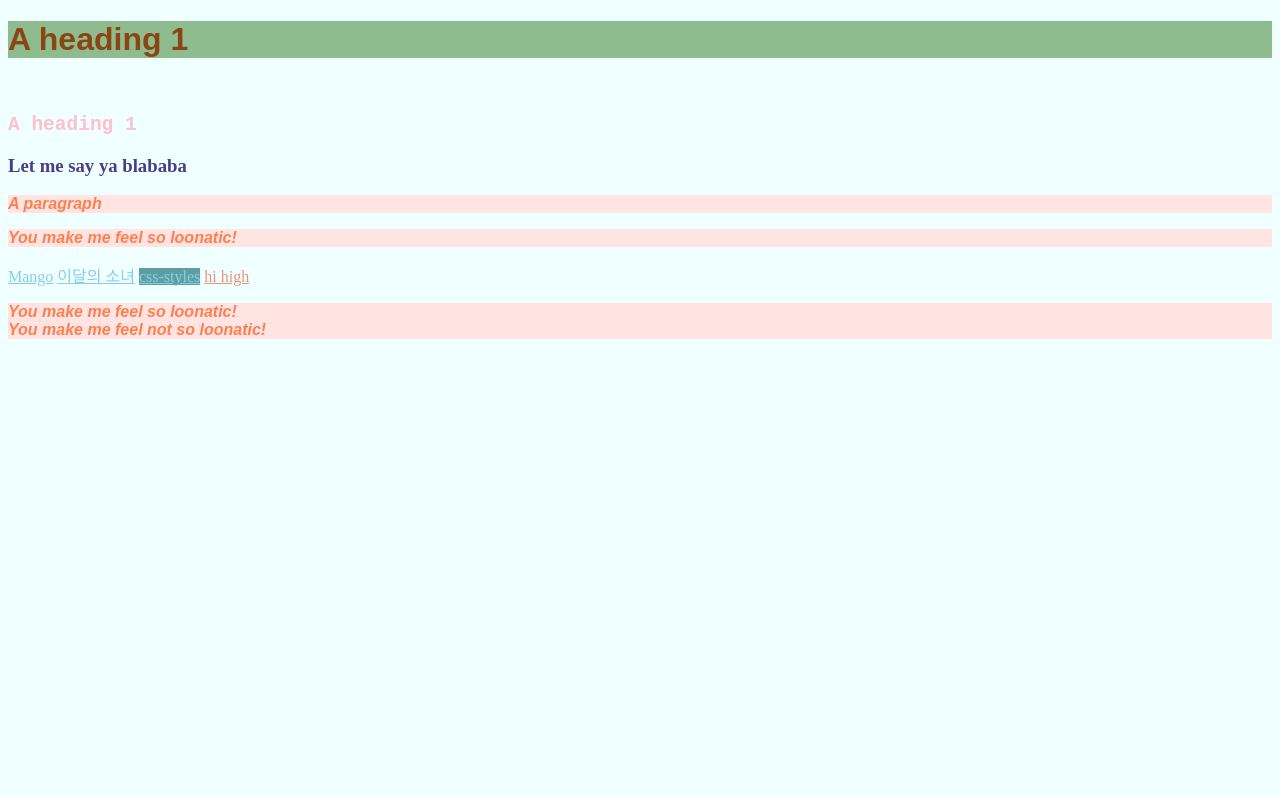
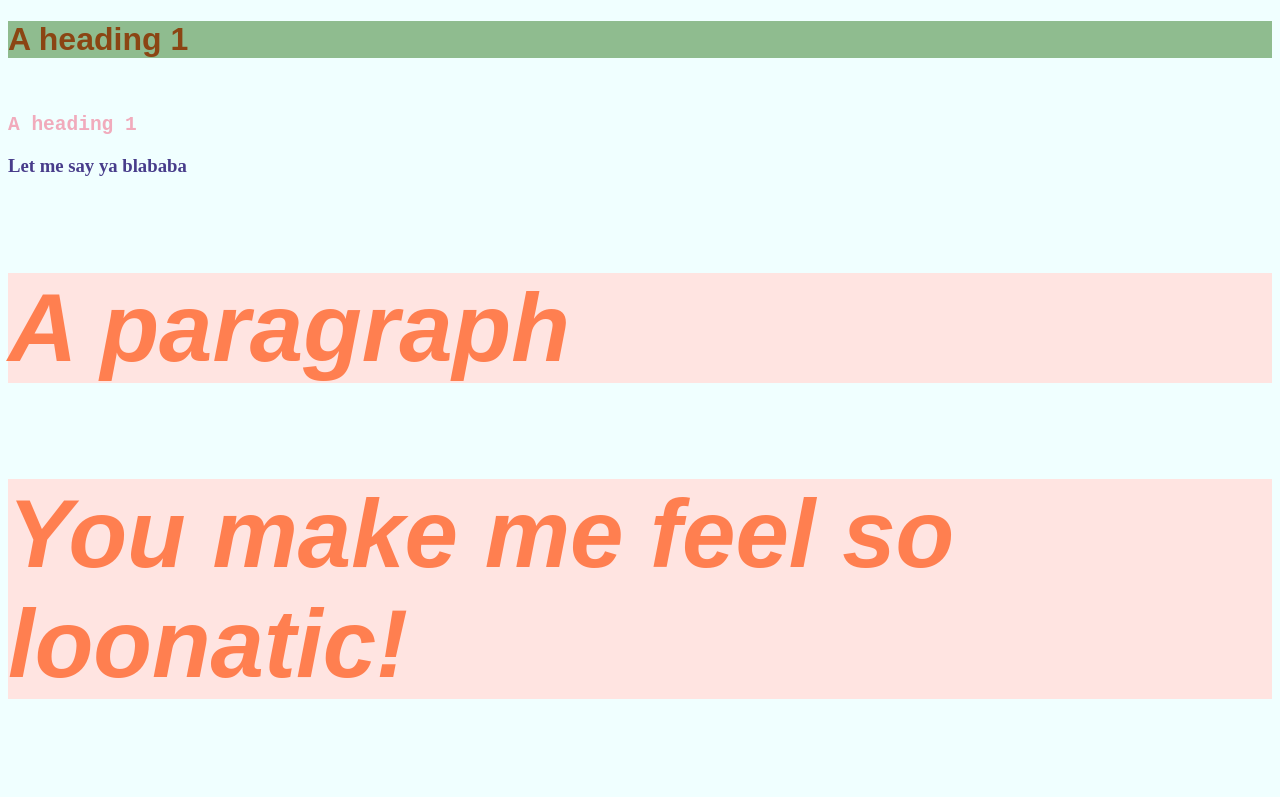
Before and after one commit to loonatheworld12/assignment1, a plain HTML site: page index.html in a window 1280 px wide. Shown: the top 797 px of the page. Drawn offline with Linux system fonts and the light colour scheme.

Commit message:
Initial commit

```diff
--- a/css/styles.css
+++ b/css/styles.css
@@ -26,7 +26,8 @@ h1 {
 }
 
 p {
-    color: steelblue;
+    color: #75bcab;
+    font-size: 72pt;
     background-color: mistyrose
 }
 
--- a/index.html
+++ b/index.html
@@ -15,14 +15,14 @@
         }
 
         a{
-            color:skyblue
+            color:#4f9043
         }
     </style>
 </head>
 
 <body>
     <h1 class="cis-260">A heading 1</h1><br>
-    <h2 style="color: pink;">A heading 1</h2>
+    <h2 style="color: #f1abbc;">A heading 1</h2>
     <h3>Let me say ya blababa</h3>
     <p>A paragraph</p>
     <p>You make me feel so loonatic!</p>
@@ -30,7 +30,7 @@
     <a href="http://www.loonatheworld.com" target="_blank">이달의 소녀</a>
 
     <a class="balababa" href="css/styles.css">css-styles</a>
-    <a href="https://www.youtube.com/watch?v=846cjX0ZTrk" target="_blank" style="color: darksalmon">hi high</a>
+    <a href="https://www.youtube.com/watch?v=846cjX0ZTrk" target="_blank" style="color: #62c14c">hi high</a>
     <p><strong><em>You make me feel so loonatic! <br>You make me feel not so loonatic!</em></strong></p>
 </body>
 </html>
```
